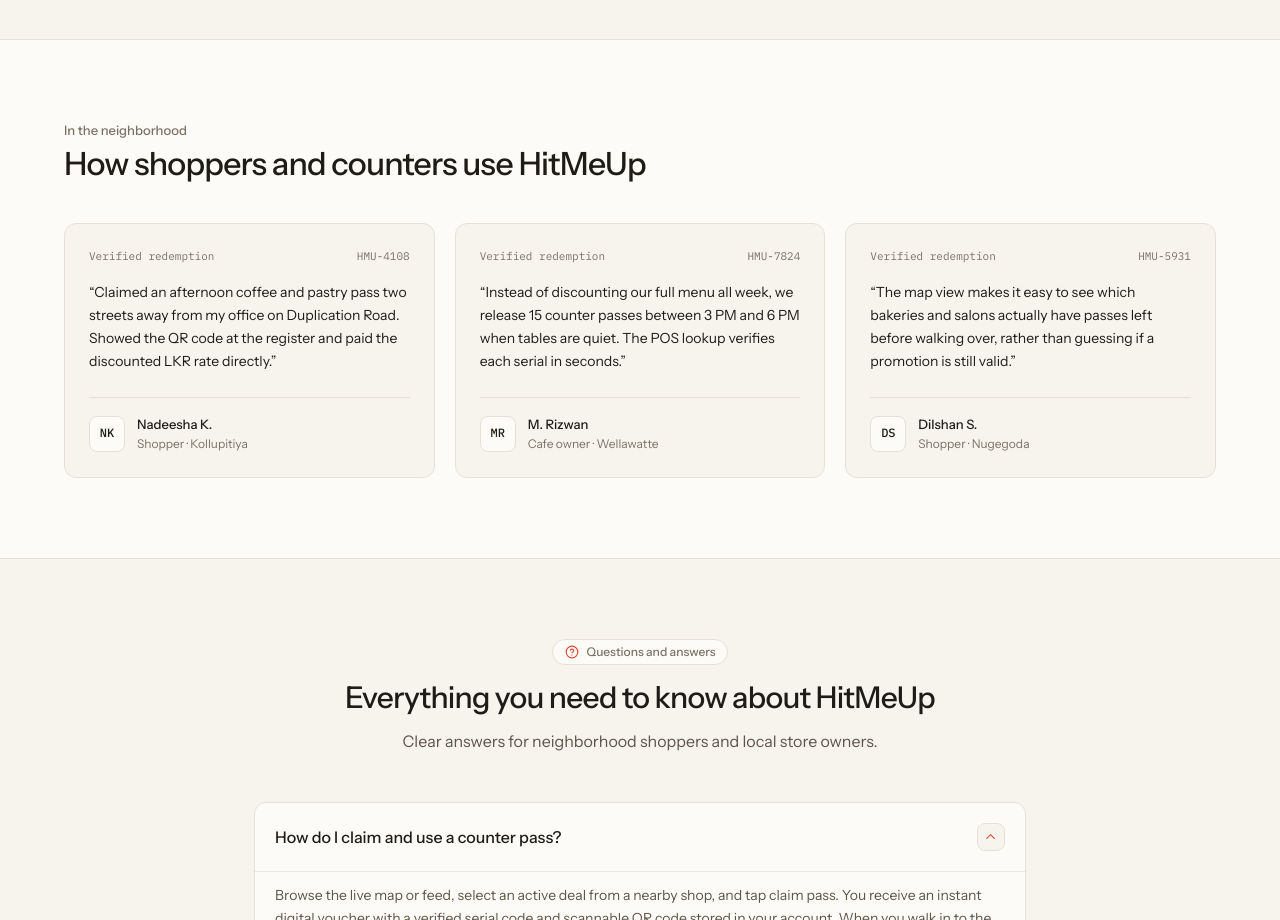
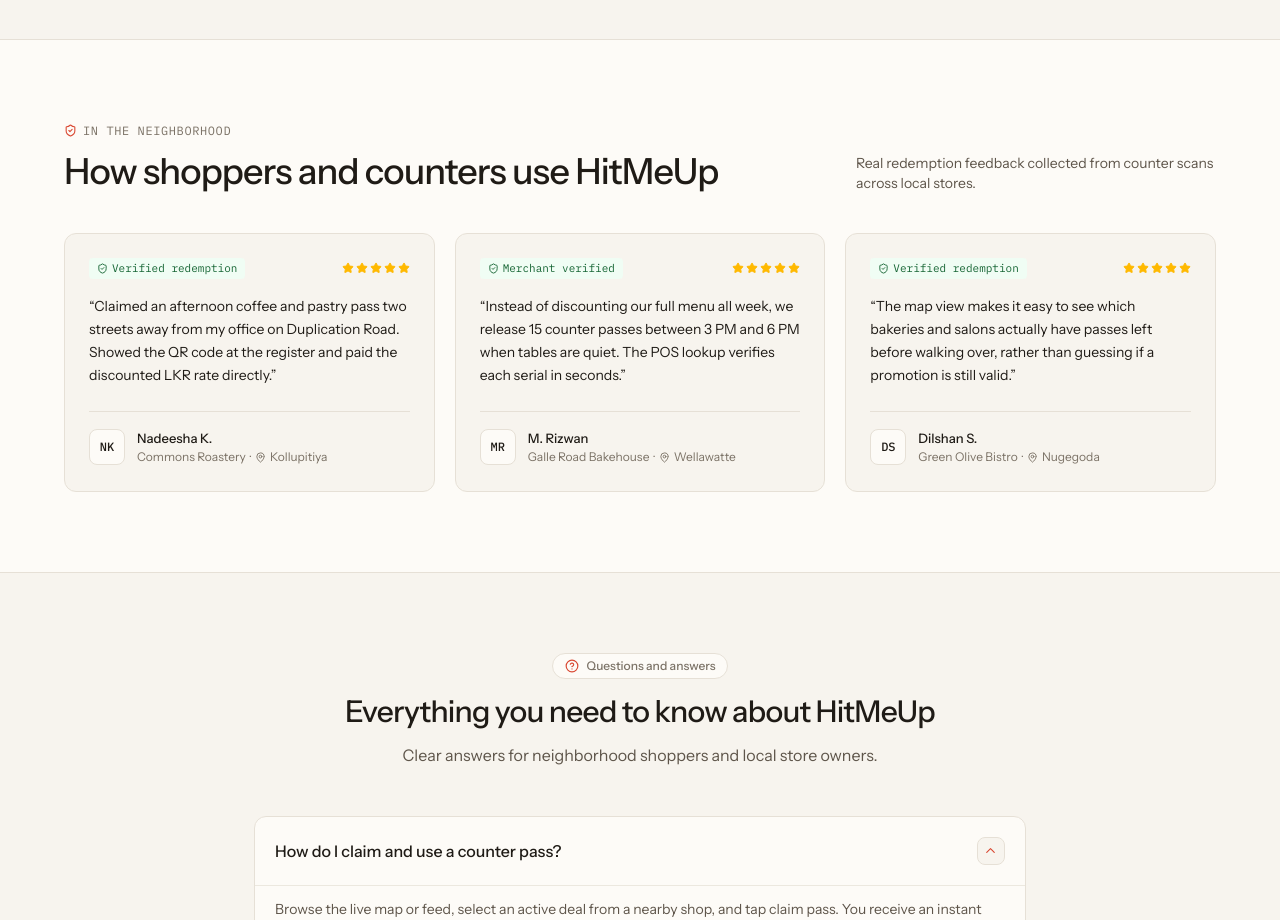
Before and after one commit to miabdulrahman/HitMeUp, a React (Vite) app in the folder HitMeUp/frontend/: page / in a window 1280 px wide. Shown: the part 4840-5760 px from the top of the page. Built offline with nearby package versions, Linux system fonts and the light colour scheme; no server answers.

Commit message:
feat: connect real database reviews to landing page testimonials section

```diff
--- a/HitMeUp/frontend/src/components/Testimonials.jsx
+++ b/HitMeUp/frontend/src/components/Testimonials.jsx
@@ -1,7 +1,48 @@
-import { useEffect, useRef } from "react";
+import { useEffect, useRef, useState } from "react";
+import { Star, ShieldCheck, MapPin } from "lucide-react";
+import { discoveryApi } from "../services/api";
+
+const FALLBACK_NOTES = [
+  {
+    _id: "fb-1",
+    comment: "Claimed an afternoon coffee and pastry pass two streets away from my office on Duplication Road. Showed the QR code at the register and paid the discounted LKR rate directly.",
+    userName: "Nadeesha K.",
+    businessName: "Commons Roastery",
+    location: "Kollupitiya",
+    rating: 5,
+    tag: "Verified redemption",
+  },
+  {
+    _id: "fb-2",
+    comment: "Instead of discounting our full menu all week, we release 15 counter passes between 3 PM and 6 PM when tables are quiet. The POS lookup verifies each serial in seconds.",
+    userName: "M. Rizwan",
+    businessName: "Galle Road Bakehouse",
+    location: "Wellawatte",
+    rating: 5,
+    tag: "Merchant verified",
+  },
+  {
+    _id: "fb-3",
+    comment: "The map view makes it easy to see which bakeries and salons actually have passes left before walking over, rather than guessing if a promotion is still valid.",
+    userName: "Dilshan S.",
+    businessName: "Green Olive Bistro",
+    location: "Nugegoda",
+    rating: 5,
+    tag: "Verified redemption",
+  },
+];
+
+function getInitials(name) {
+  if (!name) return "HM";
+  const parts = name.trim().split(" ");
+  if (parts.length === 1) return parts[0].slice(0, 2).toUpperCase();
+  return (parts[0][0] + parts[parts.length - 1][0]).toUpperCase();
+}
 
 function Testimonials() {
   const sectionRef = useRef(null);
+  const [reviews, setReviews] = useState([]);
+  const [loading, setLoading] = useState(true);
 
   useEffect(() => {
     const observer = new IntersectionObserver(
@@ -20,69 +61,121 @@ function Testimonials() {
     return () => observer.disconnect();
   }, []);
 
-  const notes = [
-    {
-      text: "Claimed an afternoon coffee and pastry pass two streets away from my office on Duplication Road. Showed the QR code at the register and paid the discounted LKR rate directly.",
-      name: "Nadeesha K.",
-      role: "Shopper · Kollupitiya",
-      initials: "NK",
-      serial: "HMU-4108",
-    },
-    {
-      text: "Instead of discounting our full menu all week, we release 15 counter passes between 3 PM and 6 PM when tables are quiet. The POS lookup verifies each serial in seconds.",
-      name: "M. Rizwan",
-      role: "Cafe owner · Wellawatte",
-      initials: "MR",
-      serial: "HMU-7824",
-    },
-    {
-      text: "The map view makes it easy to see which bakeries and salons actually have passes left before walking over, rather than guessing if a promotion is still valid.",
-      name: "Dilshan S.",
-      role: "Shopper · Nugegoda",
-      initials: "DS",
-      serial: "HMU-5931",
-    },
-  ];
+  useEffect(() => {
+    let isMounted = true;
+    discoveryApi
+      .getRecentPlatformReviews({ limit: 6 })
+      .then((res) => {
+        if (!isMounted) return;
+        const liveReviews = res?.reviews || [];
+        if (liveReviews.length > 0) {
+          const formatted = liveReviews.map((r) => ({
+            _id: r._id,
+            comment: r.comment,
+            userName: r.userId?.name || "Verified Shopper",
+            userAvatar: r.userId?.avatar || null,
+            businessName: r.businessId?.name || "Local Merchant",
+            location: r.businessId?.city || r.businessId?.address || "Sri Lanka",
+            rating: r.rating || 5,
+            dealTitle: r.dealId?.title || null,
+            tag: "Verified redemption",
+          }));
+          setReviews(formatted);
+        } else {
+          setReviews(FALLBACK_NOTES);
+        }
+      })
+      .catch((err) => {
+        console.info("Could not fetch live reviews, using verified neighborhood feedback:", err?.message);
+        if (isMounted) setReviews(FALLBACK_NOTES);
+      })
+      .finally(() => {
+        if (isMounted) setLoading(false);
+      });
+
+    return () => {
+      isMounted = false;
+    };
+  }, []);
+
+  const displayReviews = reviews.length > 0 ? reviews.slice(0, 3) : FALLBACK_NOTES;
 
   return (
-    <section className="border-b border-[#E6E0D6] bg-[#FDFBF7] py-20">
-      <div
-        ref={sectionRef}
-        className="reveal mx-auto max-w-[1200px] px-6"
-      >
-        <p className="text-[13px] font-medium text-[#7B7266]">
-          In the neighborhood
-        </p>
+    <section className="border-b border-[#E6E0D6] dark:border-[#272727] bg-[#FDFBF7] dark:bg-[#181818] py-20 transition-colors duration-300">
+      <div ref={sectionRef} className="reveal mx-auto max-w-[1200px] px-6">
+        <div className="flex flex-col justify-between gap-4 sm:flex-row sm:items-end">
+          <div>
+            <div className="inline-flex items-center gap-1.5 font-mono text-xs uppercase tracking-wider text-[#7B7266] dark:text-[#A89F91]">
+              <ShieldCheck size={13} className="text-[#D94832]" />
+              <span>In the neighborhood</span>
+            </div>
 
-        <h2 className="mt-1.5 text-[28px] sm:text-[32px] font-medium tracking-[-0.025em] text-[#1F1B16]">
-          How shoppers and counters use HitMeUp
-        </h2>
+            <h2 className="mt-2 text-2xl sm:text-3xl lg:text-4xl font-semibold tracking-tight text-[#1F1B16] dark:text-[#FDFBF7] [text-wrap:balance]">
+              How shoppers and counters use HitMeUp
+            </h2>
+          </div>
+
+          <p className="max-w-[360px] text-sm text-[#5E554A] dark:text-[#CFC6B8]">
+            Real redemption feedback collected from counter scans across local stores.
+          </p>
+        </div>
 
         <div className="mt-10 grid gap-5 md:grid-cols-3">
-          {notes.map((item) => (
+          {displayReviews.map((item) => (
             <div
-              key={item.name}
-              className="flex flex-col justify-between rounded-xl border border-[#E6E0D6] bg-[#F7F4EE] p-6"
+              key={item._id}
+              className="flex flex-col justify-between rounded-xl border border-[#E6E0D6] dark:border-[#313131] bg-[#F7F4EE] dark:bg-[#1F1F1F] p-6 transition-all duration-300 hover:shadow-sm"
             >
               <div>
-                <div className="flex items-center justify-between text-[11px] font-mono text-[#7B7266]">
-                  <span>Verified redemption</span>
-                  <span>{item.serial}</span>
+                <div className="flex items-center justify-between text-[11px] font-mono text-[#7B7266] dark:text-[#8E867B]">
+                  <span className="inline-flex items-center gap-1 rounded bg-[#F0FDF4] dark:bg-[#166534]/20 px-2 py-0.5 text-[#166534] dark:text-[#4ADE80]">
+                    <ShieldCheck size={11} />
+                    {item.tag}
+                  </span>
+                  <div className="flex items-center gap-0.5 text-amber-500">
+                    {Array.from({ length: 5 }).map((_, i) => (
+                      <Star
+                        key={i}
+                        size={12}
+                        className={i < (item.rating || 5) ? "fill-amber-400 text-amber-400" : "text-gray-300 dark:text-gray-600"}
+                      />
+                    ))}
+                  </div>
                 </div>
-                <p className="mt-4 text-[14px] leading-[1.65] text-[#1F1B16]">
-                  &ldquo;{item.text}&rdquo;
+
+                <p className="mt-4 text-[14px] leading-[1.65] text-[#1F1B16] dark:text-[#FDFBF7] [text-wrap:pretty]">
+                  &ldquo;{item.comment}&rdquo;
                 </p>
+
+                {item.dealTitle && (
+                  <p className="mt-2.5 truncate font-mono text-[11px] text-[#D94832] dark:text-[#FF8A6B]">
+                    Deal: {item.dealTitle}
+                  </p>
+                )}
               </div>
 
-              <div className="mt-6 flex items-center gap-3 border-t border-[#E6E0D6] pt-4">
-                <div className="flex h-9 w-9 shrink-0 items-center justify-center rounded-lg border border-[#E6E0D6] bg-[#FDFBF7] font-mono text-[12px] font-medium text-[#1F1B16]">
-                  {item.initials}
-                </div>
-                <div>
-                  <p className="text-[13px] font-medium text-[#1F1B16]">
-                    {item.name}
+              <div className="mt-6 flex items-center gap-3 border-t border-[#E6E0D6] dark:border-[#313131] pt-4">
+                {item.userAvatar ? (
+                  <img
+                    src={item.userAvatar}
+                    alt={item.userName}
+                    className="h-9 w-9 shrink-0 rounded-lg object-cover border border-[#E6E0D6] dark:border-[#313131]"
+                  />
+                ) : (
+                  <div className="flex h-9 w-9 shrink-0 items-center justify-center rounded-lg border border-[#E6E0D6] dark:border-[#313131] bg-[#FDFBF7] dark:bg-[#272727] font-mono text-[12px] font-medium text-[#1F1B16] dark:text-[#FDFBF7]">
+                    {getInitials(item.userName)}
+                  </div>
+                )}
+                <div className="min-w-0 flex-1">
+                  <p className="truncate text-[13px] font-medium text-[#1F1B16] dark:text-[#FDFBF7]">
+                    {item.userName}
                   </p>
-                  <p className="text-[12px] text-[#7B7266]">{item.role}</p>
+                  <p className="flex items-center gap-1 truncate text-[12px] text-[#7B7266] dark:text-[#8E867B]">
+                    <span>{item.businessName}</span>
+                    <span>·</span>
+                    <MapPin size={11} className="shrink-0" />
+                    <span>{item.location}</span>
+                  </p>
                 </div>
               </div>
             </div>
--- a/HitMeUp/frontend/src/services/api.js
+++ b/HitMeUp/frontend/src/services/api.js
@@ -356,6 +356,11 @@ export const discoveryApi = {
     const query = new URLSearchParams(params).toString();
     return apiRequest(`/discovery/reviews/business/${businessId}${query ? `?${query}` : ""}`);
   },
+
+  getRecentPlatformReviews: (params = {}) => {
+    const query = new URLSearchParams(params).toString();
+    return apiRequest(`/discovery/reviews/recent${query ? `?${query}` : ""}`);
+  },
 };
 
 // ----------------------------------------------------------------------
```
Also changed, not shown: 2 other files (tests, documents, lock files or other folders).
